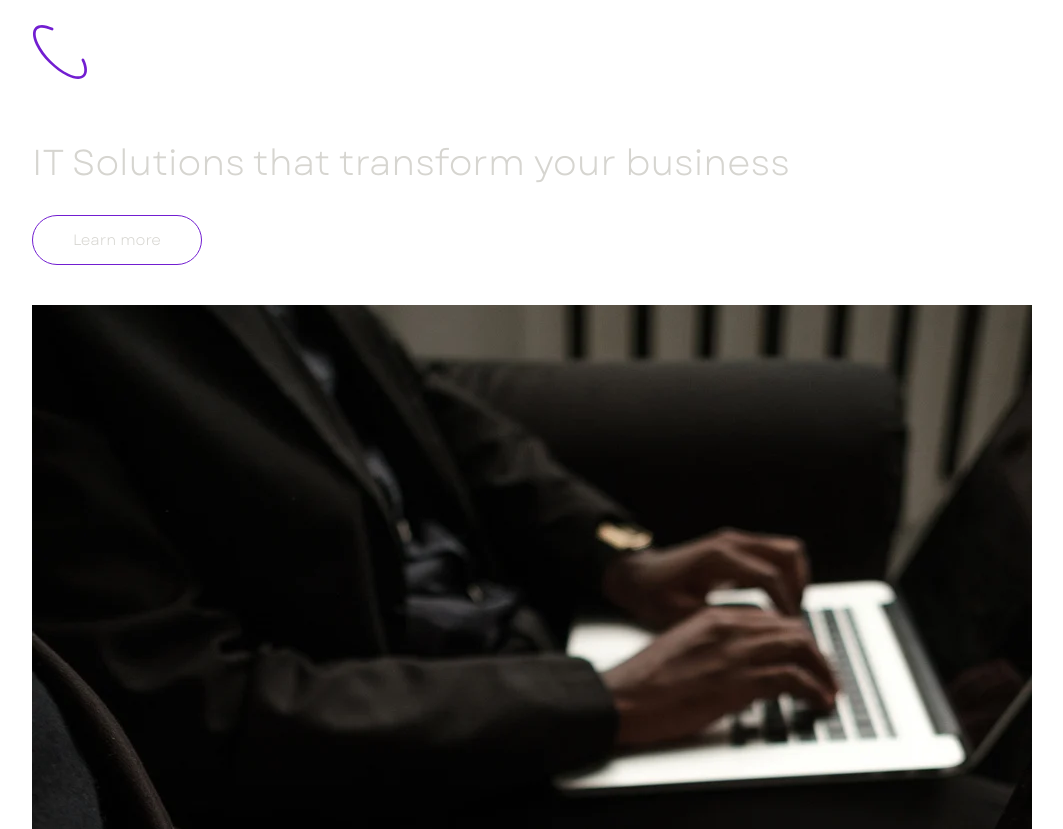
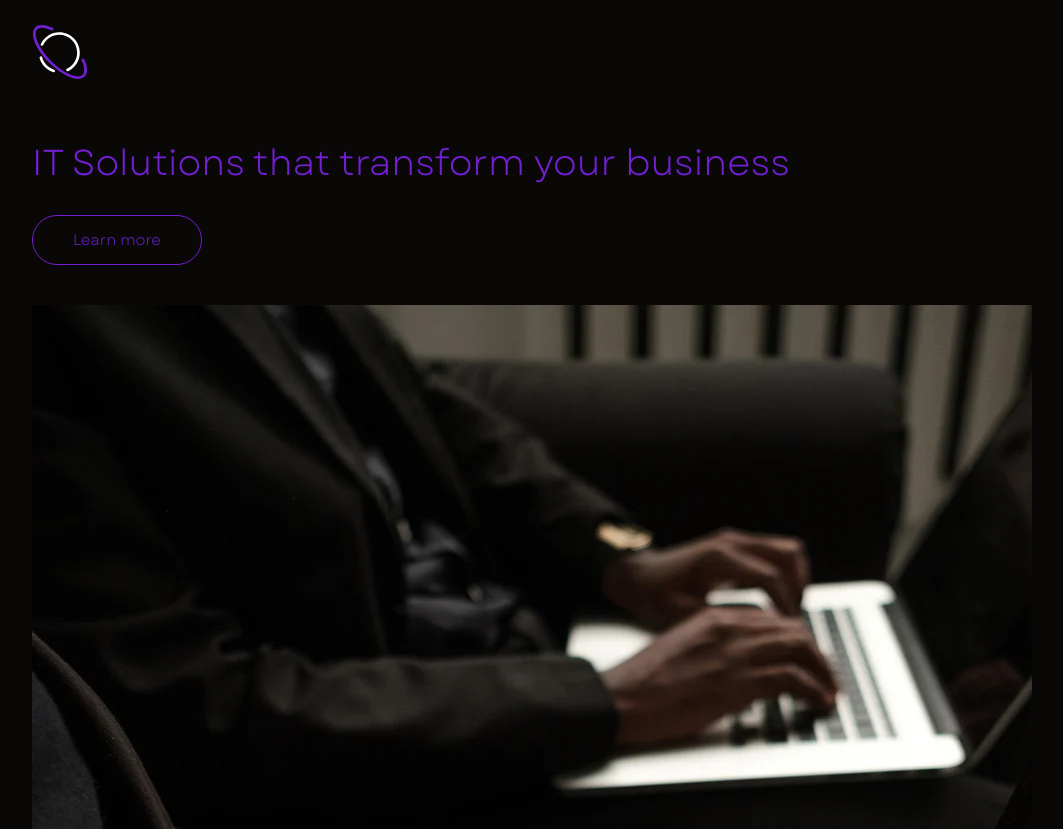
Before and after one commit to kps-243/nbys, a Vue app: page / in a window 1280 px wide. Shown: the top 829 px of the page, without its empty margins (0-1063 px from the left). Built offline with nearby package versions, Linux system fonts and the light colour scheme.

Commit message:
footer mobile

```diff
--- a/src/App.vue
+++ b/src/App.vue
@@ -1,18 +1,18 @@
 <script setup>
 import HelloWorld from './components/HelloWorld.vue'
 import Header from './components/Header.vue'
+import Footer from './components/Footer.vue'
 import Home from './vue/Home.vue'
 
 </script>
 
 
 <template>
-
   <Header />
-
   <main>
     <Home />
   </main>
+  <Footer />
 </template>
 
 <style scoped>
--- a/src/assets/base.css
+++ b/src/assets/base.css
@@ -104,8 +104,8 @@
 
 body {
   min-height: 100vh;
-  color: var(--color-text);
-  background: var(--color-background);
+  color: #D6D5D0;
+  background: #090807;
   transition: color 0.5s, background-color 0.5s;
   line-height: 1.6;
   font-family: 'garet-book', sans-serif;
@@ -126,7 +126,7 @@ body {
 }
 
 .text-purple {
-  color: var(--color-heading);
+  color: var(--color-border);
 }
 
 .border-purple {
--- /dev/null
+++ b/src/components/Footer.vue
@@ -0,0 +1,22 @@
+<script setup>
+import Button from './Button.vue'
+import Title from './Title.vue'
+</script>
+<template>
+    <footer>
+        <div class="py-24 flex flex-col gap-10">
+            <div class="container flex flex-col lg:flex-row justify-between items-center gap-10">
+                <div class="flex flex-col gap-10">
+                    <Title title="Contact Us" />
+                    <!-- Formulaire de contact -->
+                    <Button text="Send email" href="mailto:morgan.kpassi@gmail.com" />
+                </div>
+            </div>
+        </div>
+        <div class="container flex justify-center items-center gap-6 !py-5 bg-black text-sm">
+            <p>Mentions legales</p>
+            <p>Politique de confidentialité</p>
+            <p>Copyright</p>
+        </div>
+    </footer>
+</template>
--- a/src/components/Header.vue
+++ b/src/components/Header.vue
@@ -1,6 +1,7 @@
 <script setup>
 </script>
 <template>
+  <header>
     <div class="pt-6">
       <div class="container flex justify-between items-center">
         <img alt="Nbys logo" class="z-20 w-14 h-auto" src="./../assets/img/logo.svg" />
@@ -19,6 +20,7 @@
           </ul>
       </div>
     </div>
+  </header>
 </template>
 <script>
 export default {
--- a/src/vue/Home.vue
+++ b/src/vue/Home.vue
@@ -7,7 +7,6 @@ import Project from './../components/Project.vue'
 </script>
 
 <template>
-    <div>
     <section class="pt-16 pb-5">
         <div class="container flex flex-col gap-10">
             <div class="flex flex-col gap-8">
@@ -65,5 +64,4 @@ import Project from './../components/Project.vue'
             <Project />
         </div>
     </section>
-</div>
 </template>
```
